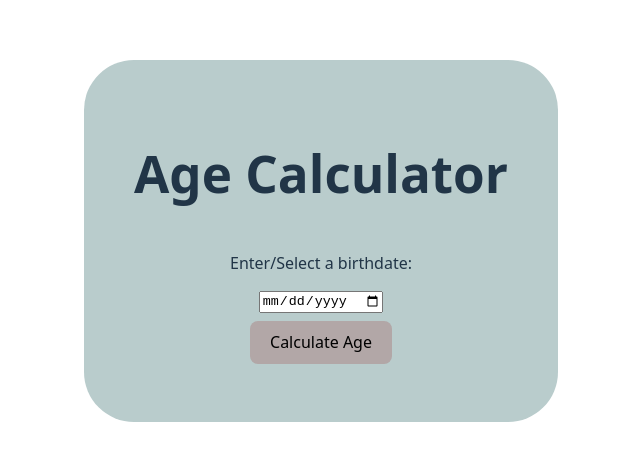
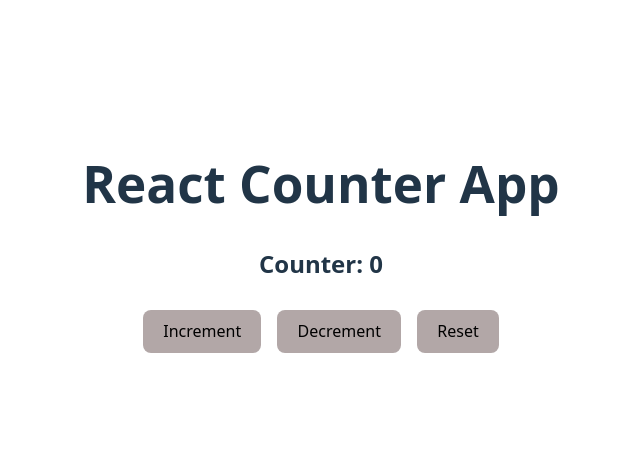
Before and after one commit to 9gunjan/Interview-Practice-React-Daily-Questions, a React (Vite) app in the folder Password Strength Checker/my-react-app/: page / in a window 1280 px wide. Shown: the part 159-620 px from the top of the page, without its empty margins (319-959 px from the left). Built offline with nearby package versions, Linux system fonts and the light colour scheme.

Commit message:
Counter using Reacr

```diff
--- a/Password Strength Checker/my-react-app/src/App.jsx
+++ b/Password Strength Checker/my-react-app/src/App.jsx
@@ -1,6 +1,7 @@
 import "./App.css";
 import AgeCalculator from "./components/AgeCalculator.jsx";
 import CheckPasswordStrength from "./components/checkPasswordStrength.jsx";
+import CounterUsingReact from "./components/CounterUsingReact.jsx";
 import GuessTheNumber from "./components/GuessTheNumber.jsx";
 
 function App() {
@@ -8,7 +9,8 @@ function App() {
     <div>
       {/* <CheckPasswordStrength /> */}
       {/* <GuessTheNumber/> */}
-      <AgeCalculator/>
+      {/* <AgeCalculator/> */}
+      <CounterUsingReact/>
     </div>
   );
 }
--- /dev/null
+++ b/Password Strength Checker/my-react-app/src/components/CounterUsingReact.jsx
@@ -0,0 +1,30 @@
+import React, { useState } from "react";
+
+const CounterUsingReact = () => {
+  const [count, setCount] = useState(0);
+  const handleIncrement = () => {
+    setCount((prev) => prev + 1);
+  };
+
+  const handleDecrement = () => {
+    setCount((prev) => prev - 1);
+  };
+
+  const handleReset = () => {
+    setCount(0);
+  };
+
+  return (
+    <div>
+      <h1>React Counter App</h1>
+      <h2>Counter: {count}</h2>
+      <div className="btn-bar">
+        <button onClick={handleIncrement}>Increment</button>
+        <button onClick={handleDecrement}>Decrement</button>
+        <button onClick={handleReset}>Reset</button>
+      </div>
+    </div>
+  );
+};
+
+export default CounterUsingReact;
```
